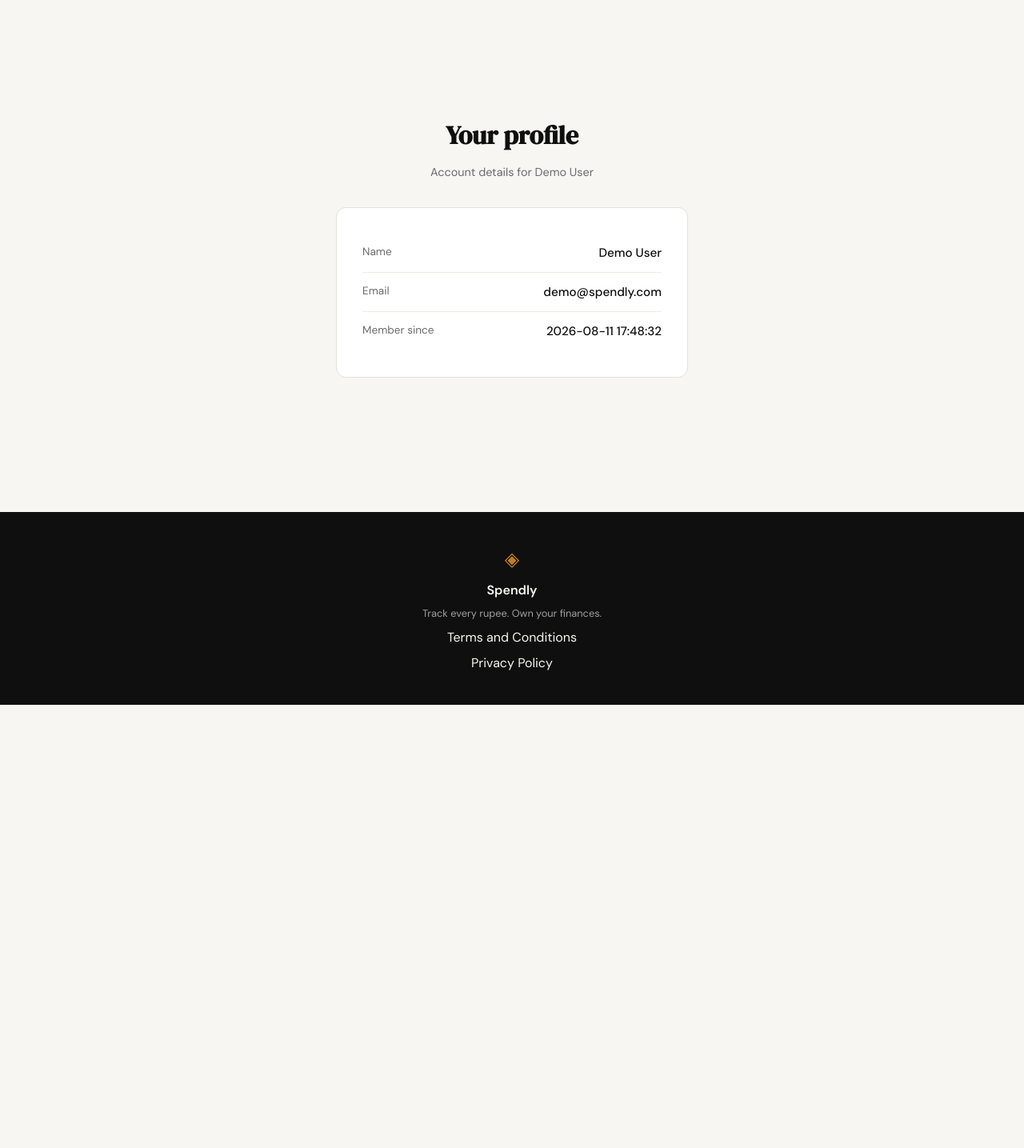
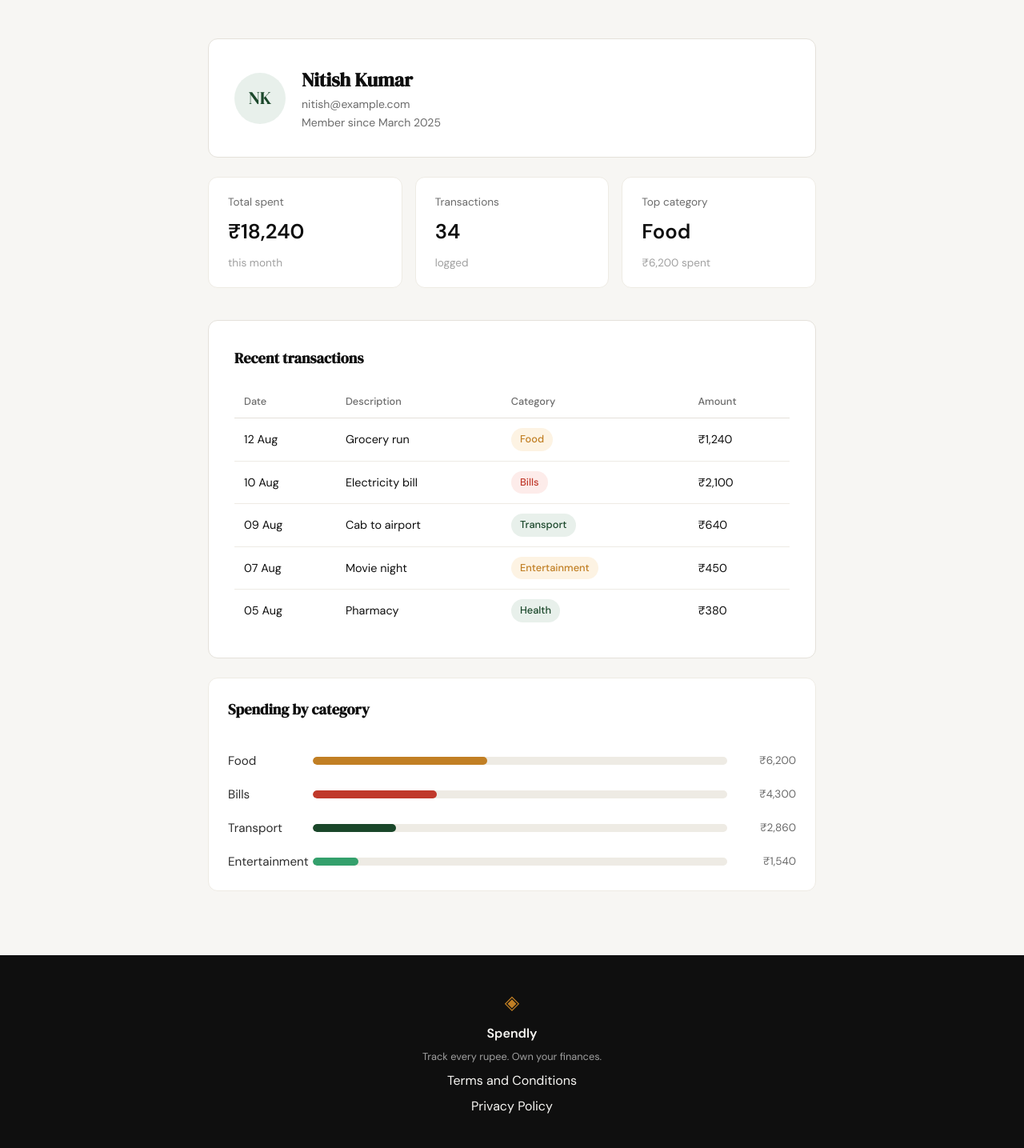
Before and after one commit to sajidchoudhary/spendly_created_by_claude, a Flask app: page /profile in a window 1280 px wide. Shown: the part 61-1496 px from the top of the page at 80% size. Before the commit the page ends 942 px from the top, so only its background shows below. Run offline with Flask 3, Linux system fonts and the light colour scheme; the visitor is signed in with stand-in values (Sample User, id 1); data comes from the database, SQL or seed files in the repository.

Commit message:
Redesign profile page with hardcoded UI-first data
Supersedes the minimal profile page with a fully designed layout
per the rewritten spec (.claude/specs/04-profile-page.md, replacing
04-profile.md): identity card, summary stats, transaction history
table, and category breakdown, all built against hardcoded data so
the UI can be validated before real DB queries are wired up in a
later step. Reuses the existing mock-stat/mock-bar CSS patterns
from the landing page mockup and adds category badge/bar colors
using only existing CSS variables (no new hex values, no inline
styles).

```diff
--- a/app.py
+++ b/app.py
@@ -3,7 +3,7 @@ import re
 from flask import Flask, redirect, render_template, request, session, url_for
 from werkzeug.security import check_password_hash, generate_password_hash
 
-from database.db import create_user, get_db, get_user_by_email, get_user_by_id, init_db, seed_db
+from database.db import create_user, get_db, get_user_by_email, init_db, seed_db
 
 app = Flask(__name__)
 app.secret_key = "dev-secret-key-change-me"  # hardcoded for this learning project
@@ -87,12 +87,36 @@ def logout():
 
 @app.route("/profile")
 def profile():
-    user_id = session.get("user_id")
-    if user_id is None:
+    if session.get("user_id") is None:
         return redirect(url_for("login"))
 
-    user = get_user_by_id(user_id)
-    return render_template("profile.html", user=user)
+    user = {
+        "name": "Nitish Kumar",
+        "initials": "NK",
+        "email": "nitish@example.com",
+        "member_since": "March 2025",
+    }
+    stats = [
+        {"label": "Total spent", "value": "₹18,240", "note": "this month"},
+        {"label": "Transactions", "value": "34", "note": "logged"},
+        {"label": "Top category", "value": "Food", "note": "₹6,200 spent"},
+    ]
+    transactions = [
+        {"date": "12 Aug", "description": "Grocery run", "category": "Food", "amount": "₹1,240"},
+        {"date": "10 Aug", "description": "Electricity bill", "category": "Bills", "amount": "₹2,100"},
+        {"date": "09 Aug", "description": "Cab to airport", "category": "Transport", "amount": "₹640"},
+        {"date": "07 Aug", "description": "Movie night", "category": "Entertainment", "amount": "₹450"},
+        {"date": "05 Aug", "description": "Pharmacy", "category": "Health", "amount": "₹380"},
+    ]
+    categories = [
+        {"name": "Food", "amount": "₹6,200", "bar_class": "profile-bar-1"},
+        {"name": "Bills", "amount": "₹4,300", "bar_class": "profile-bar-2"},
+        {"name": "Transport", "amount": "₹2,860", "bar_class": "profile-bar-3"},
+        {"name": "Entertainment", "amount": "₹1,540", "bar_class": "profile-bar-4"},
+    ]
+    return render_template(
+        "profile.html", user=user, stats=stats, transactions=transactions, categories=categories,
+    )
 
 
 # ------------------------------------------------------------------ #
--- a/static/css/style.css
+++ b/static/css/style.css
@@ -525,25 +525,120 @@ a { color: inherit; text-decoration: none; }
 
 .auth-switch a:hover { text-decoration: underline; }
 
-.profile-field {
+/* ------------------------------------------------------------------ */
+/* Profile page                                                        */
+/* ------------------------------------------------------------------ */
+
+.profile-section {
+    padding: 3rem 2rem 5rem;
+}
+
+.profile-container {
+    width: 100%;
+    max-width: 760px;
+    margin: 0 auto;
     display: flex;
-    justify-content: space-between;
-    padding: 0.75rem 0;
+    flex-direction: column;
+    gap: 1.5rem;
+}
+
+.profile-card {
+    background: var(--paper-card);
+    border: 1px solid var(--border);
+    border-radius: var(--radius-md);
+    padding: 2rem;
+}
+
+.profile-identity-card {
+    display: flex;
+    align-items: center;
+    gap: 1.25rem;
+}
+
+.profile-avatar {
+    flex-shrink: 0;
+    width: 64px;
+    height: 64px;
+    border-radius: 50%;
+    background: var(--accent-light);
+    color: var(--accent);
+    font-family: var(--font-display);
+    font-size: 1.4rem;
+    display: flex;
+    align-items: center;
+    justify-content: center;
+}
+
+.profile-name {
+    font-family: var(--font-display);
+    font-size: 1.5rem;
+    color: var(--ink);
+}
+
+.profile-email,
+.profile-member-since {
+    font-size: 0.875rem;
+    color: var(--ink-muted);
+}
+
+.profile-card-title {
+    font-family: var(--font-display);
+    font-size: 1.15rem;
+    color: var(--ink);
+    margin-bottom: 1.25rem;
+}
+
+.transaction-table {
+    width: 100%;
+    border-collapse: collapse;
+    font-size: 0.9rem;
+}
+
+.transaction-table th {
+    text-align: left;
+    font-weight: 500;
+    font-size: 0.8rem;
+    color: var(--ink-muted);
+    padding: 0.6rem 0.75rem;
+    border-bottom: 1px solid var(--border);
+}
+
+.transaction-table td {
+    padding: 0.75rem;
+    color: var(--ink);
     border-bottom: 1px solid var(--border-soft);
 }
 
-.profile-field:last-child { border-bottom: none; }
+.transaction-table tr:last-child td { border-bottom: none; }
 
-.profile-label {
+.category-badge {
+    display: inline-block;
+    padding: 0.25rem 0.7rem;
+    border-radius: 999px;
+    font-size: 0.8rem;
+    font-weight: 500;
+}
+
+.cat-food { background: var(--accent-2-light); color: var(--accent-2); }
+.cat-bills { background: var(--danger-light); color: var(--danger); }
+.cat-transport { background: var(--accent-light); color: var(--accent); }
+.cat-health { background: var(--accent-light); color: var(--accent); }
+.cat-entertainment { background: var(--accent-2-light); color: var(--accent-2); }
+.cat-shopping { background: var(--accent-light); color: var(--accent); }
+.cat-other { background: var(--border-soft); color: var(--ink-muted); }
+
+.mock-bar-row--profile { grid-template-columns: 90px 1fr 70px; }
+
+.mock-bar-amount {
     font-size: 0.85rem;
     color: var(--ink-muted);
+    text-align: right;
 }
 
-.profile-value {
-    font-size: 0.95rem;
-    color: var(--ink);
-    font-weight: 500;
-}
+.profile-bar-1 { width: 42%; background: var(--accent-2); }
+.profile-bar-2 { width: 30%; background: var(--danger); }
+.profile-bar-3 { width: 20%; background: var(--accent); }
+.profile-bar-4 { width: 11%; background: var(--accent-vivid); }
 
 /* ------------------------------------------------------------------ */
 /* Legal pages                                                         */
--- a/templates/profile.html
+++ b/templates/profile.html
@@ -4,27 +4,63 @@
 
 {% block content %}
 
-<section class="auth-section">
-    <div class="auth-container">
+<section class="profile-section">
+    <div class="profile-container">
 
-        <div class="auth-header">
-            <h1 class="auth-title">Your profile</h1>
-            <p class="auth-subtitle">Account details for {{ user['name'] }}</p>
+        <div class="profile-card profile-identity-card">
+            <div class="profile-avatar">{{ user.initials }}</div>
+            <div>
+                <h1 class="profile-name">{{ user.name }}</h1>
+                <p class="profile-email">{{ user.email }}</p>
+                <p class="profile-member-since">Member since {{ user.member_since }}</p>
+            </div>
         </div>
 
-        <div class="auth-card">
-            <div class="profile-field">
-                <span class="profile-label">Name</span>
-                <span class="profile-value">{{ user['name'] }}</span>
+        <div class="mock-stats-row">
+            {% for stat in stats %}
+            <div class="mock-stat">
+                <span class="mock-stat-label">{{ stat.label }}</span>
+                <span class="mock-stat-value">{{ stat.value }}</span>
+                <span class="mock-stat-delta mock-stat-neutral">{{ stat.note }}</span>
             </div>
-            <div class="profile-field">
-                <span class="profile-label">Email</span>
-                <span class="profile-value">{{ user['email'] }}</span>
+            {% endfor %}
+        </div>
+
+        <div class="profile-card">
+            <h2 class="profile-card-title">Recent transactions</h2>
+            <table class="transaction-table">
+                <thead>
+                    <tr>
+                        <th>Date</th>
+                        <th>Description</th>
+                        <th>Category</th>
+                        <th>Amount</th>
+                    </tr>
+                </thead>
+                <tbody>
+                    {% for t in transactions %}
+                    <tr>
+                        <td>{{ t.date }}</td>
+                        <td>{{ t.description }}</td>
+                        <td><span class="category-badge {{ 'cat-' + t.category|lower }}">{{ t.category }}</span></td>
+                        <td>{{ t.amount }}</td>
+                    </tr>
+                    {% endfor %}
+                </tbody>
+            </table>
+        </div>
+
+        <div class="mock-bars-card">
+            <h2 class="profile-card-title">Spending by category</h2>
+            {% for c in categories %}
+            <div class="mock-bar-row mock-bar-row--profile">
+                <span class="mock-cat">{{ c.name }}</span>
+                <div class="mock-bar-track">
+                    <div class="mock-bar {{ c.bar_class }}"></div>
+                </div>
+                <span class="mock-bar-amount">{{ c.amount }}</span>
             </div>
-            <div class="profile-field">
-                <span class="profile-label">Member since</span>
-                <span class="profile-value">{{ user['created_at'] }}</span>
-            </div>
+            {% endfor %}
         </div>
 
     </div>
```
Also changed, not shown: .claude/specs/04-profile-page.md (added), .claude/specs/04-profile.md (deleted).
